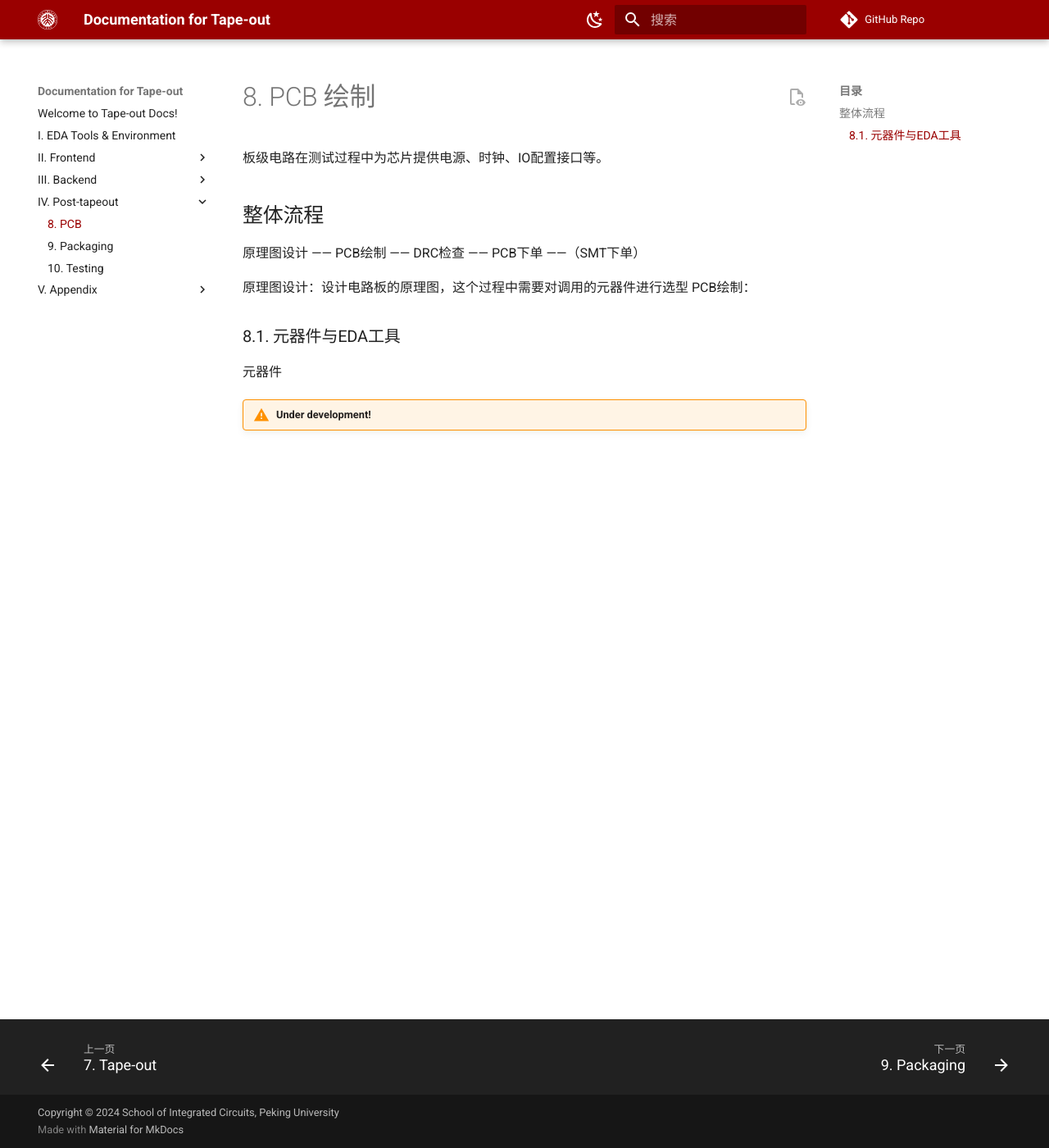
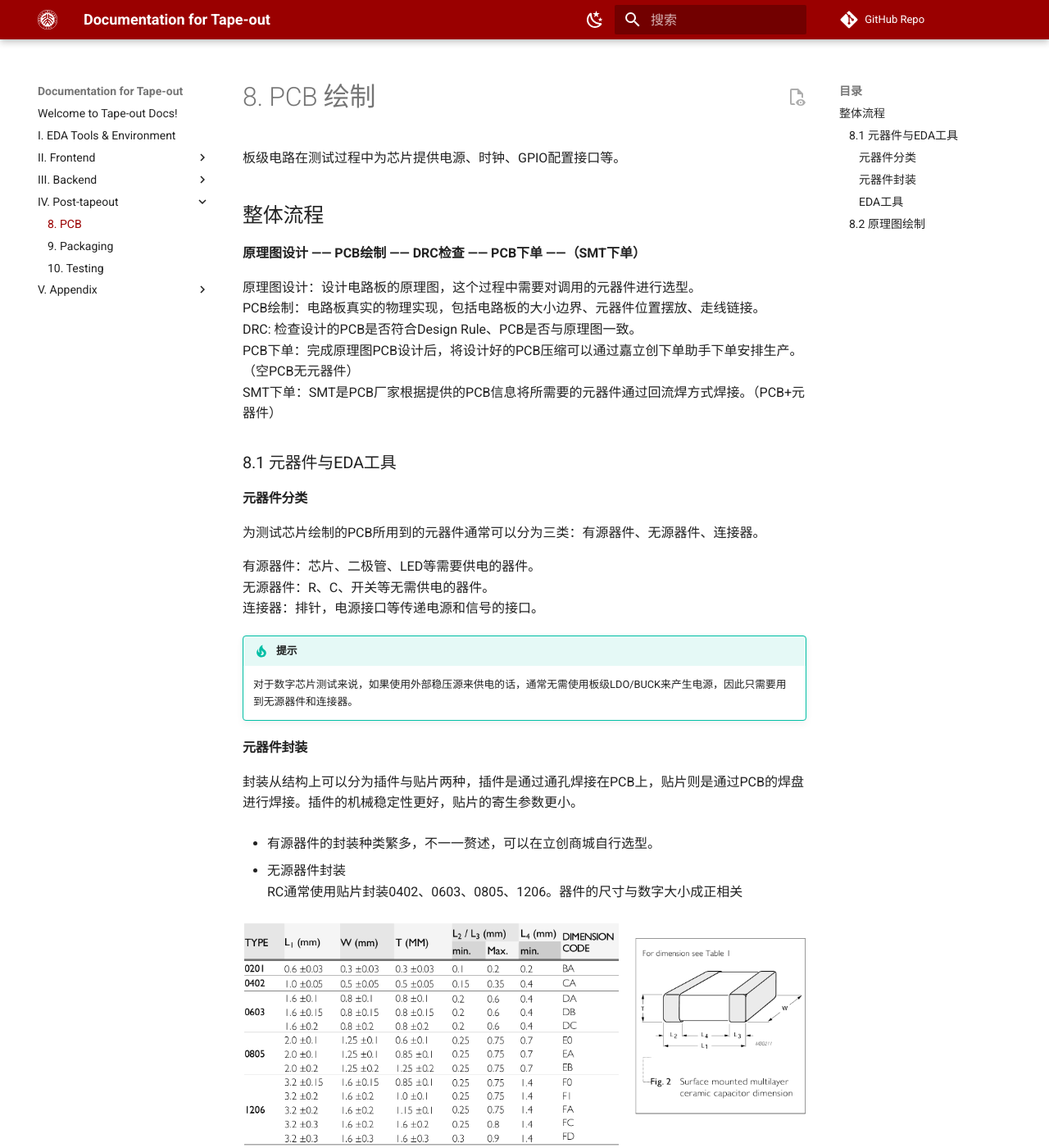
Before and after one commit to pku-pacific-lab-team/Tape-out_template_doc, an MkDocs documentation site: the page built from docs/8_PCB.md, in a window 1280 px wide and 1400 px high. Shown: the whole window at 82% size. Built offline with MkDocs 1.6.1 and Material for MkDocs 9.7.7, drawn with Linux system fonts in a browser that asks for light colours; some web fonts are replaced; comment, search, counter and statistics services are not loaded; some of the changed text lies outside the part shown.

Commit message:
updata PCB

```diff
--- a/docs/8_PCB.md
+++ b/docs/8_PCB.md
@@ -1,16 +1,56 @@
 # 8. PCB 绘制
 
-板级电路在测试过程中为芯片提供电源、时钟、IO配置接口等。
+板级电路在测试过程中为芯片提供电源、时钟、GPIO配置接口等。
 
 ## 整体流程
 
-原理图设计 —— PCB绘制 —— DRC检查 —— PCB下单 ——（SMT下单）
+**原理图设计 —— PCB绘制 —— DRC检查 —— PCB下单 ——（SMT下单）**
 
-原理图设计：设计电路板的原理图，这个过程中需要对调用的元器件进行选型
-PCB绘制：
+原理图设计：设计电路板的原理图，这个过程中需要对调用的元器件进行选型。
+PCB绘制：电路板真实的物理实现，包括电路板的大小边界、元器件位置摆放、走线链接。
+DRC: 检查设计的PCB是否符合Design Rule、PCB是否与原理图一致。
+PCB下单：完成原理图PCB设计后，将设计好的PCB压缩可以通过嘉立创下单助手下单安排生产。 （空PCB无元器件）
+SMT下单：SMT是PCB厂家根据提供的PCB信息将所需要的元器件通过回流焊方式焊接。（PCB+元器件）
 
-### 8.1. 元器件与EDA工具
+### 8.1 元器件与EDA工具
 
-元器件
+#### 元器件分类
+
+为测试芯片绘制的PCB所用到的元器件通常可以分为三类：有源器件、无源器件、连接器。
+
+有源器件：芯片、二极管、LED等需要供电的器件。
+无源器件：R、C、开关等无需供电的器件。
+连接器：排针，电源接口等传递电源和信号的接口。
+
+!!! tip "提示"
+    对于数字芯片测试来说，如果使用外部稳压源来供电的话，通常无需使用板级LDO/BUCK来产生电源，因此只需要用到无源器件和连接器。
+
+#### 元器件封装
+
+封装从结构上可以分为插件与贴片两种，插件是通过通孔焊接在PCB上，贴片则是通过PCB的焊盘进行焊接。插件的机械稳定性更好，贴片的寄生参数更小。
+
+- 有源器件的封装种类繁多，不一一赘述，可以在立创商城自行选型。
+
+- 无源器件封装
+RC通常使用贴片封装0402、0603、0805、1206。器件的尺寸与数字大小成正相关
+<figure>
+  <img src="../figs/mlcc_package.png" width=100%>
+  <figcaption>RC Package</figcaption>
+</figure>
+
+- 连接器封装
+    - 2.54 - 1(2) - 2/3/4/8P 排针, 常用为GPIO配置引脚，低频低电流下也可以作为信号IO和电源输入。
+        - 2.54：排针pin间距为2.54mm
+        - 1(2)：单排(双排)
+        - 2/3/4/8P：2/3/4/8个pin
+
+    - 5557 - 2P 电源接口
+    - SMA，可用作高频信号传输，例如时钟
+
+#### EDA工具
+
+常用的PCB设计EDA工具主要是Altimu Designer，嘉立创EDA。Altimu Designer在北大软件中心中没有提供，需要从其他途径下载，嘉立创EDA可以免费试用。下面教程主要是基于Altimu Designer，但两者的操作是很类似的。
+
+### 8.2 原理图绘制
 
 !!! Warning "Under development!"
```
Also changed, not shown: docs/figs/mlcc_package.png (added).
